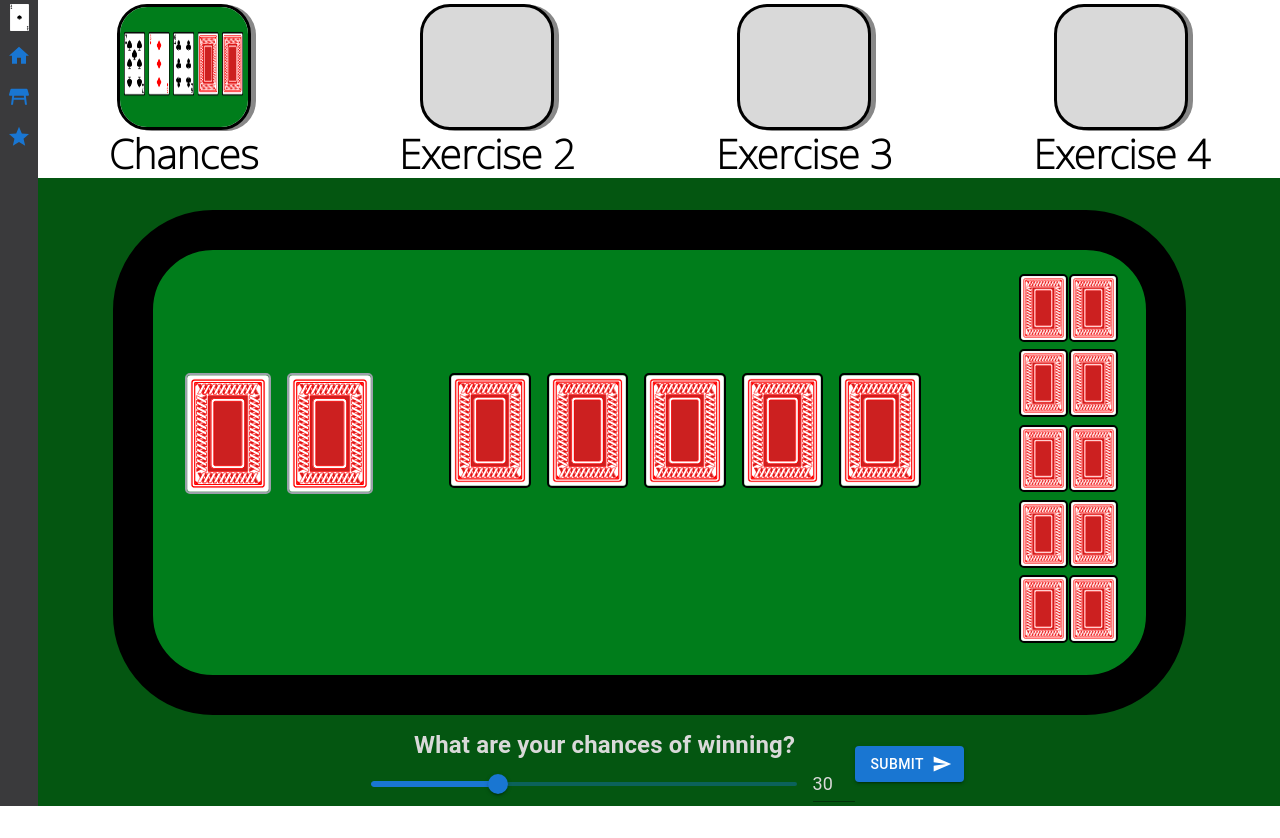
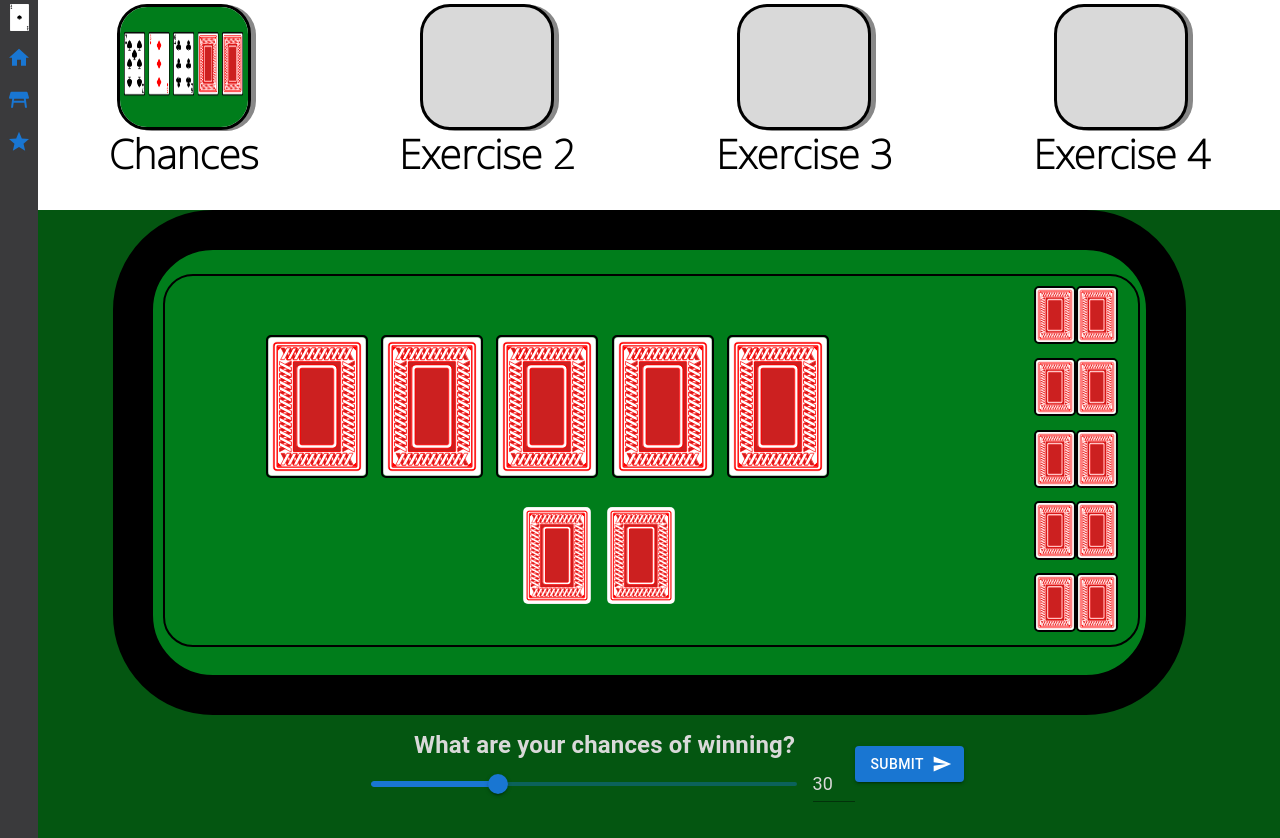
Before and after one commit to TamahauBrown/poker-trainer, a React (Create React App) app: page / in a window 1280 px wide. Before the commit the page ends 806 px from the top, so only its background shows below. Built offline with nearby package versions, Linux system fonts and the light colour scheme.

Commit message:
FE refactor of poker table into multiple components and GUI update to make player hand easier to find

```diff
--- a/src/App.scss
+++ b/src/App.scss
@@ -132,6 +132,7 @@ E.g.: ohl1 means opponent hand left 1
 
 #oppCards {
   width: 10%;
+  margin: 1% 2% 0 0;
 }
 
 #oppCards {
@@ -167,6 +168,20 @@ E.g.: ohl1 means opponent hand left 1
   grid-row: 9;
 }
 
+#playerCards {
+  width: 100%;
+  height: 20%;
+  text-align: center;
+  margin-top: 2%;
+}
+
+/* Playing cards */
+.playerCards {
+  width: 8%;
+  /* border: $cardBorder $lightgrey; */
+  border-radius: $cards;
+}
+
 /* Poker table */
 #pokerTable {
   height: 60%;
@@ -176,20 +191,14 @@ E.g.: ohl1 means opponent hand left 1
   border-radius: $table;
   border: 40px solid $black;
   padding: 3vh 0 3vh 0;
-  display: inline-flex;
 }
 
-#playerCards {
-  width: 25%;
-  padding-left: 4vh;
+#PokerTrainerLabel {
+  position: absolute;
+  z-index: -1;
 }
 
-/* Playing cards */
-.playerCards {
-  width: 33%;
-  border: $cardBorder $lightgrey;
-  border-radius: $cards;
-}
+
 
 /* All the cards */
 #rightCard {
@@ -236,12 +245,14 @@ E.g.: ohl1 means opponent hand left 1
 }
 
 #tableCards {
-  width: 52%;
+  width: 77%;
+  height: 75%;
+  margin: 5% 0 0 10%;
 }
 
 .tableCards {
   width: 15%;
-  margin-left: 2vh;
+  margin: 1%;
   border: $cardBorder $black;
   border-radius: $cards;
 }
@@ -261,6 +272,24 @@ E.g.: ohl1 means opponent hand left 1
   border-radius: $cards;
 }
 
-#playerCards, #tableCards {
+#mainTable {
+  width: 100%;
+  height: 75%;
+  /* border: 2px solid $black; */
+  margin: 1% 1% 0 1%;
+  border-radius: $borderHeader;
+  display: flex;
+  flex-direction: column;
+}
+/* #playerCards, #tableCards {
   margin-top: 10%;
+}*/
+
+#innerTableBorder {
+  width: 98%;
+  height: 98%;
+  border: 2px solid black;
+  margin-left: 1%;
+  border-radius: $borderHeader;
+  display: flex;
 }
--- /dev/null
+++ b/src/Components/OpponentCards.tsx
@@ -0,0 +1,26 @@
+import * as React from "react";
+
+export function OpponentCards() {
+    return (
+        <div id="oppCards">
+            <img src={"./Images/backs/red.svg"} alt="Hand1Left" className="hand1" id="ohl1"/>
+            <img src={"./Images/backs/red.svg"} alt="Hand1Right" className="hand1" id="ohr1"/>
+            <img src={"./Images/backs/red.svg"} alt="OpponentHand2Left" className="hand2"
+                 id="ohl2"/>
+            <img src={"./Images/backs/red.svg"} alt="OpponentHand2Right" className="hand2"
+                 id="ohr2"/>
+            <img src={"./Images/backs/red.svg"} alt="OpponentHand3Right" className="hand3"
+                 id="ohl3"/>
+            <img src={"./Images/backs/red.svg"} alt="OpponentHand4Left" className="hand4"
+                 id="ohr3"/>
+            <img src={"./Images/backs/red.svg"} alt="OpponentHand3Right" className="hand4"
+                 id="ohl4"/>
+            <img src={"./Images/backs/red.svg"} alt="OpponentHand5Left" className="hand5"
+                 id="ohr4"/>
+            <img src={"./Images/backs/red.svg"} alt="OpponentHand3Right" className="hand4"
+                 id="ohl5"/>
+            <img src={"./Images/backs/red.svg"} alt="OpponentHand5Left" className="hand5"
+                 id="ohr5"/>
+        </div>
+    );
+}
--- /dev/null
+++ b/src/Components/PlayerCards.tsx
@@ -0,0 +1,13 @@
+import * as React from "react";
+
+export function PlayerCards() {
+
+    return (
+        <div id="playerCards">
+            <img src={"./Images/backs/red.svg"} alt="Player card left" className="playerCards"
+                 id="leftCard"/>
+            <img src={"./Images/backs/red.svg"} alt="Player card right" className="playerCards"
+                 id="rightCard"/>
+        </div>
+    );
+}
--- a/src/Components/PokerTable.tsx
+++ b/src/Components/PokerTable.tsx
@@ -2,53 +2,26 @@
 import {ChancesSlider} from "./ChancesSlider.tsx";
 
 import * as React from "react";
+// @ts-ignore
+import {PlayerCards} from "./PlayerCards.tsx";
+// @ts-ignore
+import {TableCards} from "./TableCards.tsx";
+// @ts-ignore
+import {OpponentCards} from "./OpponentCards.tsx";
 
 export function PokerTable() {
     return (
         <div id="floor">
             <div id="pokerTable">
-                <div id="playerCards">
-                    <img src={"./Images/backs/red.svg"} alt="Player card left" className="playerCards"
-                         id="leftCard"/>
-                    <img src={"./Images/backs/red.svg"} alt="Player card right" className="playerCards"
-                         id="rightCard"/>
+                <div id="innerTableBorder">
+                <div id="mainTable">
+                <TableCards/>
+                    <PlayerCards />
                 </div>
-                <div id="tableCards">
-                    <img src={"./Images/backs/red.svg"} alt="Flop 1" className="tableCards" id="flop1"/>
-                    <img src={"./Images/backs/red.svg"} alt="Flop 2" className="tableCards" id="flop2"/>
-                    <img src={"./Images/backs/red.svg"} alt="Flop 3" className="tableCards" id="flop3"/>
-                    <img src={"./Images/backs/red.svg"} alt="Turn" className="tableCards" id="turn"/>
-                    <img src={"./Images/backs/red.svg"} alt="River" className="tableCards" id="river"/>
-                </div>
-                <div id="percentages">
-                    <h1 id="percentage1" className="calculations"> 0% </h1>
-                    <h1 id="percentage2" className="calculations"> 0% </h1>
-                    <h1 id="percentage3" className="calculations"> 0% </h1>
-                    <h1 id="percentage4" className="calculations"> 0% </h1>
-                    <h1 id="percentage5" className="calculations"> 0% </h1>
-                </div>
-                <div id="oppCards">
-                    <img src={"./Images/backs/red.svg"} alt="Hand1Left" className="hand1" id="ohl1"/>
-                    <img src={"./Images/backs/red.svg"} alt="Hand1Right" className="hand1" id="ohr1"/>
-                    <img src={"./Images/backs/red.svg"} alt="OpponentHand2Left" className="hand2"
-                         id="ohl2"/>
-                    <img src={"./Images/backs/red.svg"} alt="OpponentHand2Right" className="hand2"
-                         id="ohr2"/>
-                    <img src={"./Images/backs/red.svg"} alt="OpponentHand3Right" className="hand3"
-                         id="ohl3"/>
-                    <img src={"./Images/backs/red.svg"} alt="OpponentHand4Left" className="hand4"
-                         id="ohr3"/>
-                    <img src={"./Images/backs/red.svg"} alt="OpponentHand3Right" className="hand4"
-                         id="ohl4"/>
-                    <img src={"./Images/backs/red.svg"} alt="OpponentHand5Left" className="hand5"
-                         id="ohr4"/>
-                    <img src={"./Images/backs/red.svg"} alt="OpponentHand3Right" className="hand4"
-                         id="ohl5"/>
-                    <img src={"./Images/backs/red.svg"} alt="OpponentHand5Left" className="hand5"
-                         id="ohr5"/>
-                </div>
+                <OpponentCards/>
             </div>
-            <ChancesSlider />
+            </div>
+            <ChancesSlider/>
         </div>
     );
 }
--- /dev/null
+++ b/src/Components/TableCards.tsx
@@ -0,0 +1,14 @@
+import * as React from "react";
+
+export function TableCards() {
+
+    return (
+        <div id="tableCards">
+            <img src={"./Images/backs/red.svg"} alt="Flop 1" className="tableCards" id="flop1"/>
+            <img src={"./Images/backs/red.svg"} alt="Flop 2" className="tableCards" id="flop2"/>
+            <img src={"./Images/backs/red.svg"} alt="Flop 3" className="tableCards" id="flop3"/>
+            <img src={"./Images/backs/red.svg"} alt="Turn" className="tableCards" id="turn"/>
+            <img src={"./Images/backs/red.svg"} alt="River" className="tableCards" id="river"/>
+        </div>
+    );
+}
```
Also changed, not shown: src/Components/Percentages.tsx (added, +11 -0 lines).
